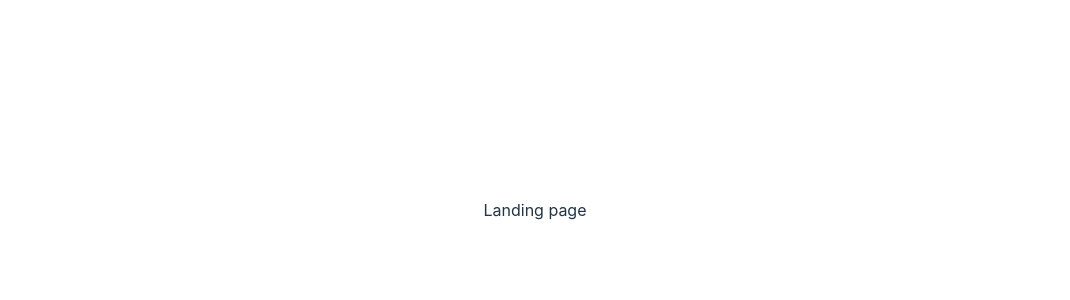
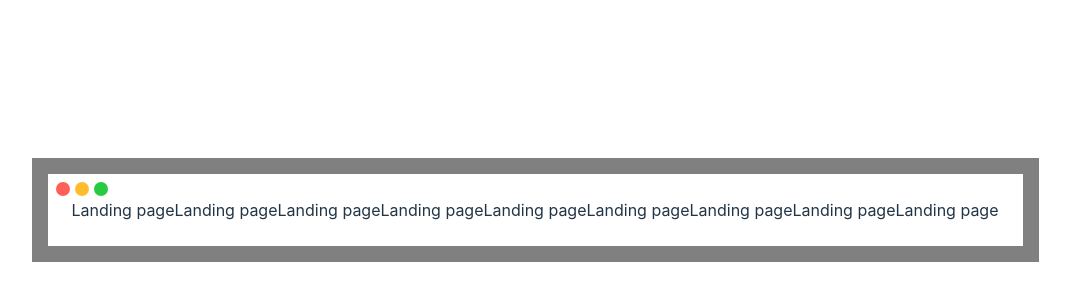
Before and after one commit to moiskillnadne/courses-app, a React (Vite) app: page / in a window 1280 px wide. Shown: the part 190-490 px from the top of the page, without its empty margins (105-1175 px from the left). Built offline with nearby package versions, Linux system fonts and the light colour scheme.

Commit message:
feature: macosbox component

```diff
--- a/src/pages/LandingPage/index.tsx
+++ b/src/pages/LandingPage/index.tsx
@@ -1,3 +1,11 @@
+import { MacosBox } from "~/shared/ui"
+
 export const LandingPage = () => {
-  return <div>Landing page</div>
+  return (
+    <div style={{ backgroundColor: "gray", padding: "16px" }}>
+      <MacosBox>
+        Landing pageLanding pageLanding pageLanding pageLanding pageLanding pageLanding pageLanding pageLanding page
+      </MacosBox>
+    </div>
+  )
 }
--- /dev/null
+++ b/src/shared/ui/MacosBox/index.tsx
@@ -0,0 +1,22 @@
+import { PropsWithChildren } from "react"
+
+import "./style.css"
+
+type Props = PropsWithChildren<{
+  width?: string
+  height?: string
+}>
+
+export const MacosBox = ({ children, width, height }: Props) => {
+  return (
+    <div className="macos-layout" style={{ width, height }}>
+      <div className="circles-bar">
+        <span className="circle circle-red" />
+        <span className="circle circle-yellow" />
+        <span className="circle circle-green" />
+      </div>
+
+      {children}
+    </div>
+  )
+}
--- /dev/null
+++ b/src/shared/ui/MacosBox/style.css
@@ -0,0 +1,39 @@
+.macos-layout {
+  background-color: white;
+
+  position: relative;
+
+  padding: 24px;
+}
+
+.circles-bar {
+  position: absolute;
+
+  top: 8px;
+  left: 8px;
+
+
+  display: grid;
+  grid-template-columns: 1fr 1fr 1fr;
+  gap: 5px;
+}
+
+.circle {
+  display: block;
+  border-radius: 50%;
+
+  width: 14px;
+  height: 14px;
+}
+
+.circle-red {
+  background-color: #ff5f57;
+}
+
+.circle-yellow {
+  background-color: #ffbd2e;
+}
+
+.circle-green {
+  background-color: #28ca41;
+}
--- /dev/null
+++ b/src/shared/ui/index.ts
@@ -0,0 +1 @@
+export * from "./MacosBox"
```
